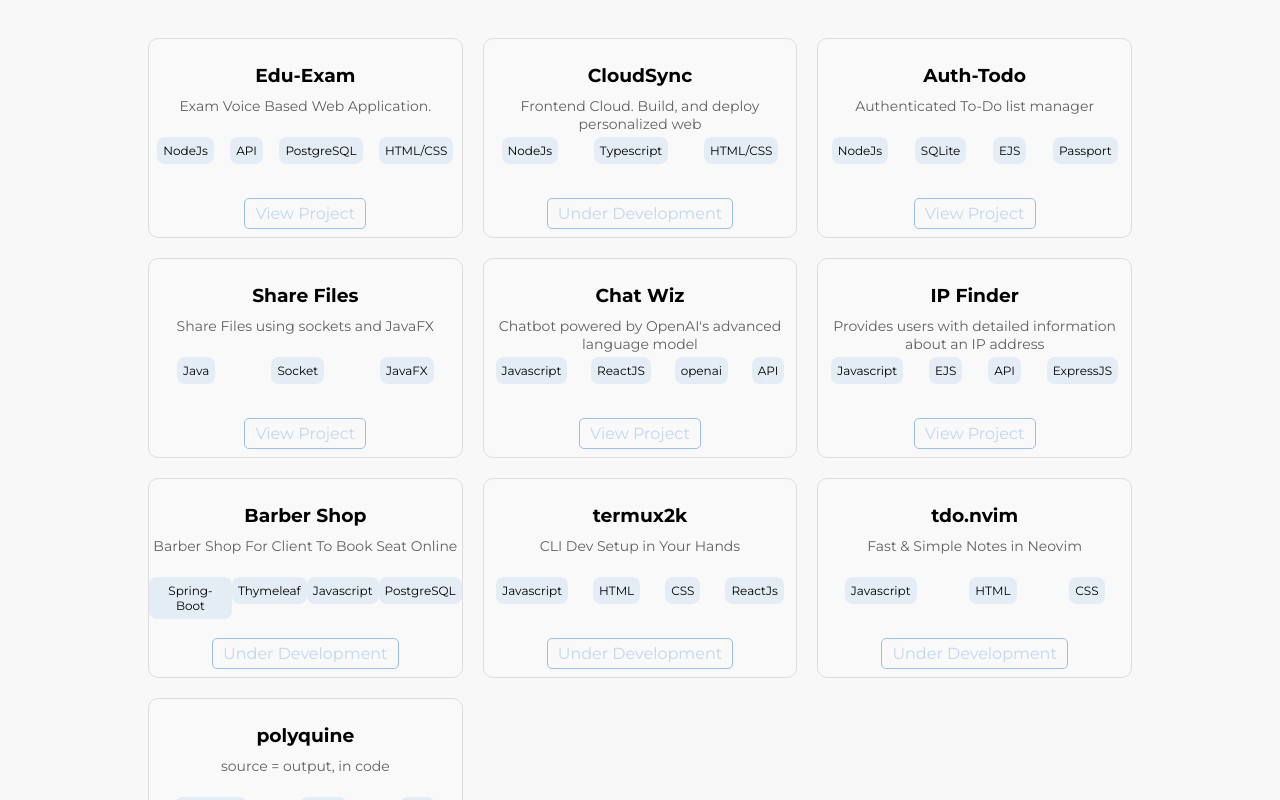
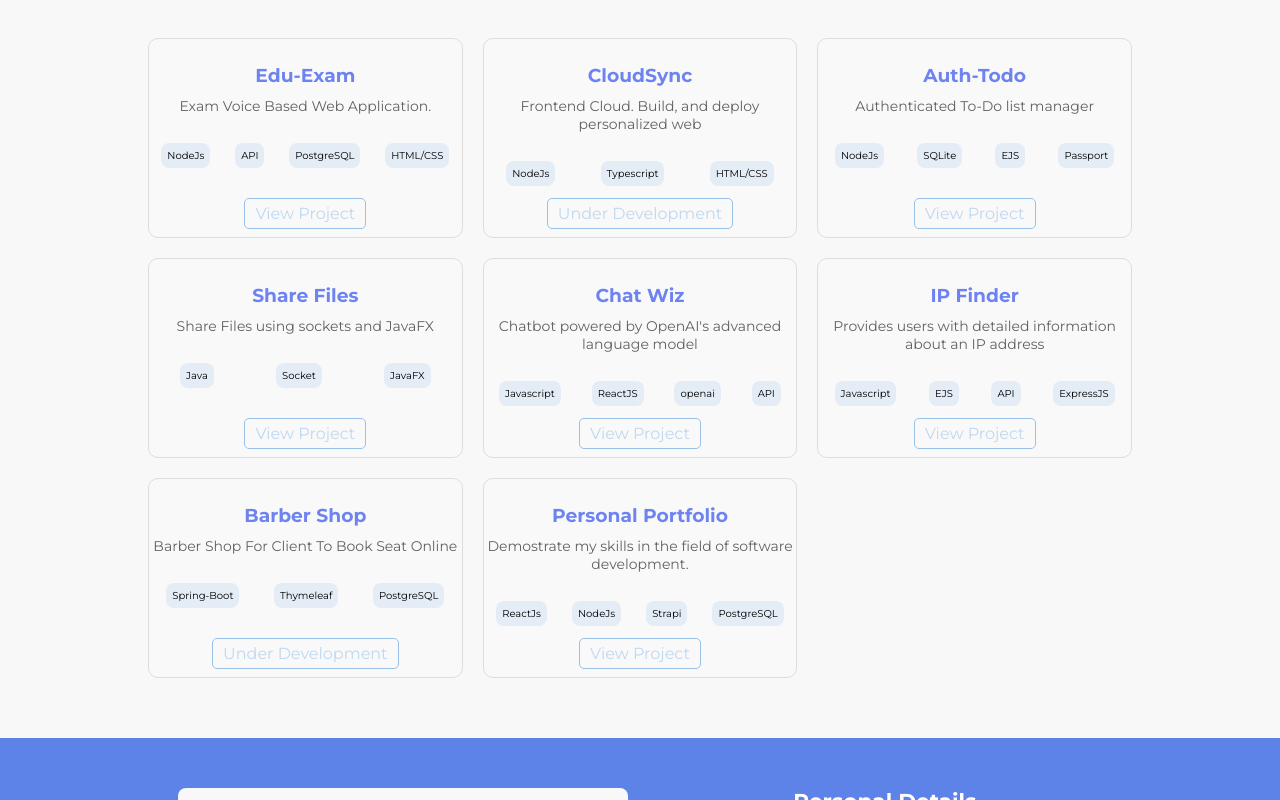
Before and after one commit to Jakaza/G-v2, a React (Vite) app in the folder frontend/: page / in a window 1280 px wide. Shown: the part 2980-3780 px from the top of the page. Built offline with nearby package versions, Linux system fonts and the light colour scheme.

Commit message:
Project and Skils Fixes

```diff
--- a/frontend/src/Components/Project/Projects.jsx
+++ b/frontend/src/Components/Project/Projects.jsx
@@ -69,39 +69,22 @@
     description: "Barber Shop For Client To Book Seat Online",
     stars: 126,
     language: "Java",
-    tools: ["Spring-Boot", "Thymeleaf", "Javascript", "PostgreSQL"],
+    tools: ["Spring-Boot", "Thymeleaf", "PostgreSQL"],
     icon: "😎🖋️",
     status: false,
     link: "https://github.com/Jakaza/barber-shop",
   },
+
   {
-    title: "termux2k",
-    description: "CLI Dev Setup in Your Hands",
-    stars: 125,
-    language: "Shell",
-    tools: ["Javascript", "HTML", "CSS", "ReactJs"],
-    icon: "💻🖱️",
-    link: "#",
+    title: "Personal Portfolio",
+    description: "Demostrate my skills in the field of software development.",
+    stars: 44,
+    language: "JavaScript",
+    tools: ["ReactJs", "NodeJs", "Strapi", "PostgreSQL"],
+    status: true,
+    icon: "📓🖊️",
+    link: "https://github.com/Jakaza/G-v2",
   },
-  {
-    title: "tdo.nvim",
-    description: "Fast & Simple Notes in Neovim",
-    stars: 44,
-    language: "Lua",
-    tools: ["Javascript", "HTML", "CSS"],
-    icon: "📓🖊️",
-    link: "#",
-  },
-  {
-    title: "polyquine",
-    description: "source = output, in code",
-    stars: 39,
-    language: "C",
-    tools: ["Javascript", "HTML", "CSS"],
-    icon: "🔠🔡",
-    link: "#",
-  },
-  // Add more project data as needed
 ];
 
 const Projects = () => {
--- a/frontend/src/Components/Project/project.css
+++ b/frontend/src/Components/Project/project.css
@@ -113,7 +113,8 @@
 .project-title{
   /* background-color: #007bff; */
     width: 100%;
-   height: 80px;
+   min-height: 80px;
+   height: fit-content;
    padding: 15px 0 10px 0;
 }
 
@@ -125,11 +126,13 @@
 
 .project-title h3{
   padding: 10px 0;
+    color:rgb(109, 131, 242);
 }
 .project-languages {
   /* background-color: #3cff00; */
   width: 100%;
-  height: 60px;
+  min-height: 60px;
+  /* -minheight: 60px; */
   padding: 8px 0;
   font-size: 12px;
 }
@@ -139,6 +142,7 @@
    padding: 6px;
    height: max-content;
    border-radius: 8px;
+   font-size: x-small;
 }
 
 .project-links{
--- a/frontend/src/Components/Skill/SkillSet.css
+++ b/frontend/src/Components/Skill/SkillSet.css
@@ -56,8 +56,22 @@
 
 /* Adjust for smaller screens */
 @media (max-width: 768px) {
+
+.skills {
+    width: 100%;
+    display: flex;
+    justify-content: space-between;
+
+    flex-wrap: wrap;
+}
+
 .skillSet {
     margin: 0;
     padding: 0;
 }
+
+.skill {
+    margin: 10px 0;
+    min-width: 160px; /* Remove min-width for smartphones */
+  }
 }
--- a/frontend/src/Components/Skill/skills.css
+++ b/frontend/src/Components/Skill/skills.css
@@ -52,6 +52,7 @@
 /* Adjust for smaller screens */
 @media (max-width: 768px) {
   .skill {
+     min-width: 150px;
     width: 150px;
     background-color: rgba(152, 193, 233, 0.1);
   }
```
